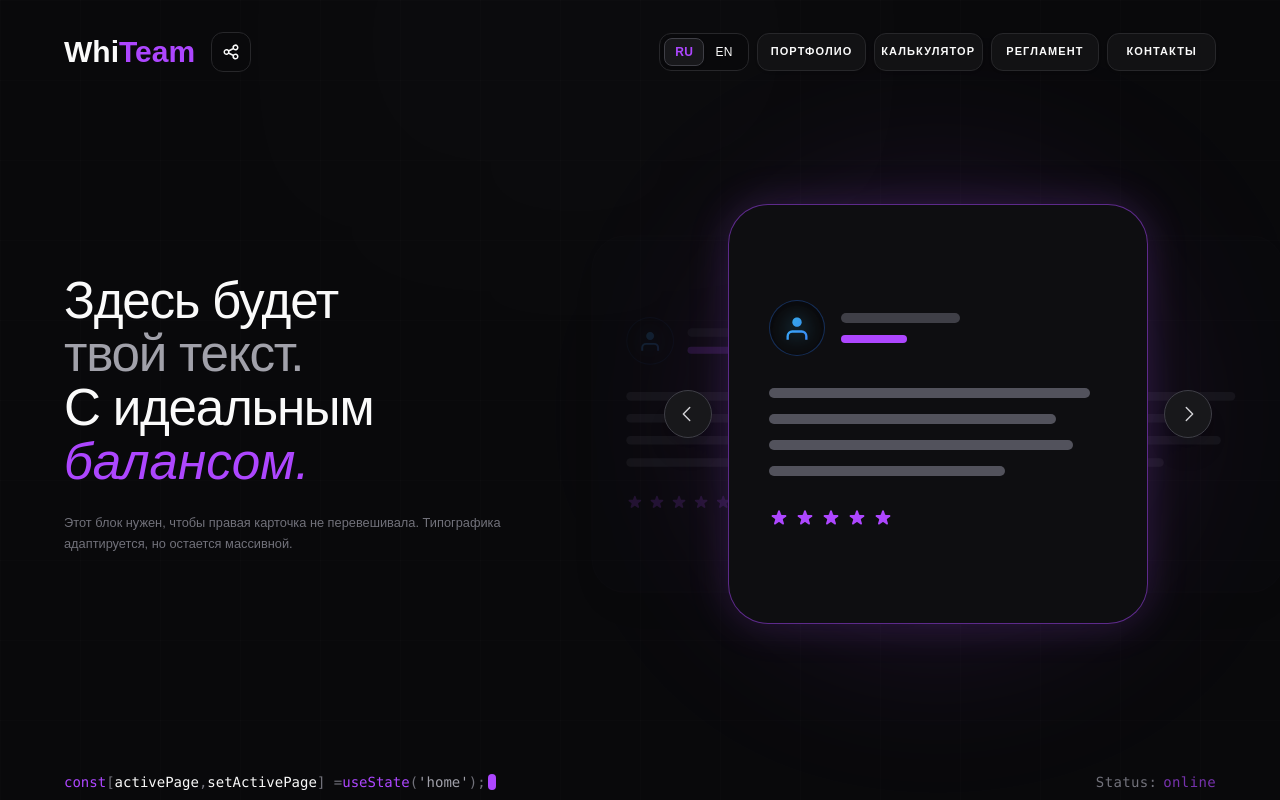
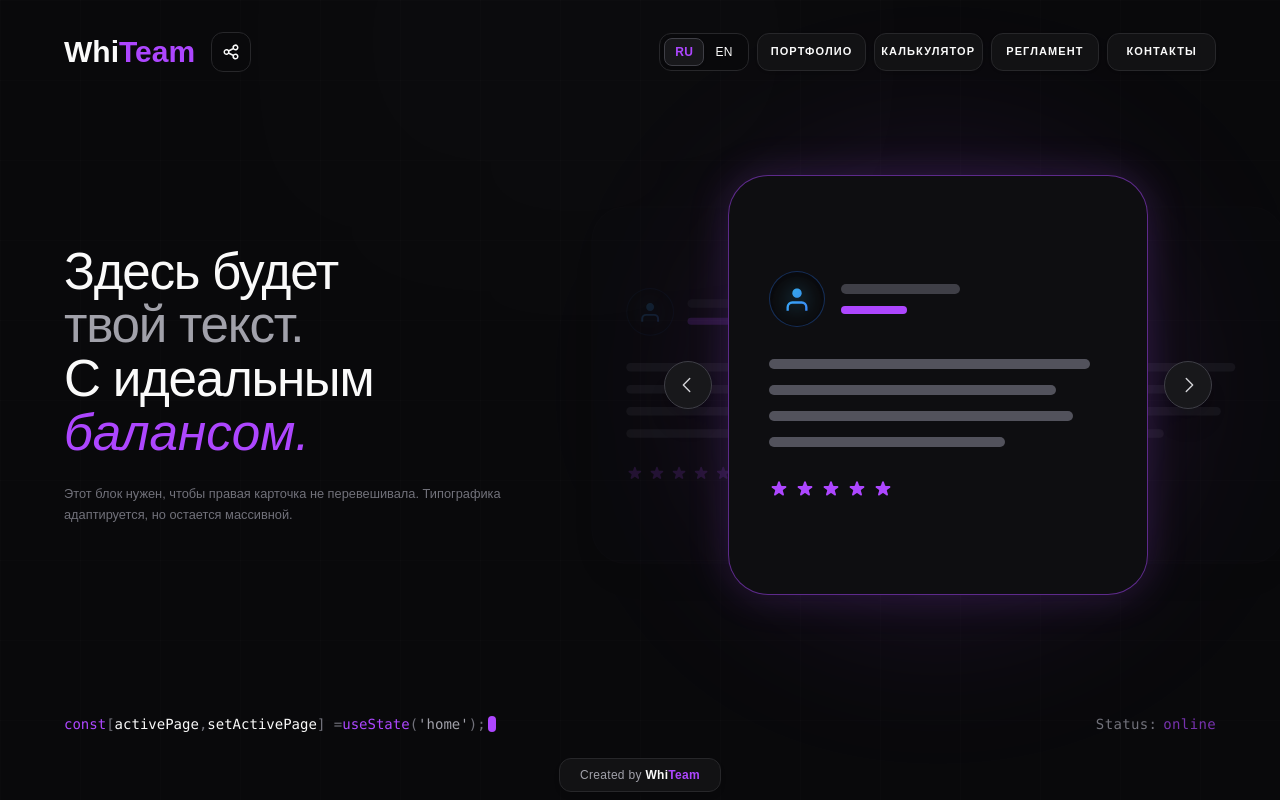
Before and after one commit to chekak87-by/WhiTeam, a React (Vite) app: page / in a window 1280 px wide. Built offline with nearby package versions, Linux system fonts and the light colour scheme.

Commit message:
okey lets go

```diff
--- a/src/App.jsx
+++ b/src/App.jsx
@@ -140,9 +140,11 @@ export default function App() {
     return elements;
   };
 
+  // ФИКС СКРОЛЛА: Плавно поднимаем страницу наверх при любом переходе
   const handleNavClick = (page) => {
     setActivePage(page);
     setIsMenuOpen(false);
+    window.scrollTo({ top: 0, behavior: 'smooth' });
   };
 
   return (
@@ -179,9 +181,12 @@ export default function App() {
       <motion.header initial={{ opacity: 0, y: -20 }} animate={{ opacity: 1, y: 0 }} transition={{ duration: syncDuration, delay: syncDelay, ease: "easeOut" }} className="flex-none w-full flex justify-between xl:grid xl:grid-cols-12 xl:gap-[3vw] items-center relative z-50 shrink-0">
         {/* === ЛОГОТИП И КНОПКА SHARE === */}
         <div className="flex items-center gap-4 xl:col-span-5 relative z-50">
-          <div onClick={() => setActivePage('home')} className="text-3xl md:text-[2.5rem] xl:text-3xl font-semibold cursor-pointer leading-none relative z-20">
+
+          {/* Логотип тоже вызывает handleNavClick, чтобы сбрасывать скролл */}
+          <div onClick={() => handleNavClick('home')} className="text-3xl md:text-[2.5rem] xl:text-3xl font-semibold cursor-pointer leading-none relative z-20">
             Whi<span className="text-purple-500">Team</span>
           </div>
+
           <div className="relative group block">
             <div className="absolute inset-0 bg-purple-500/20 blur-xl opacity-0 group-hover:opacity-100 transition-opacity"></div>
             <button className="relative flex items-center justify-center p-2 md:p-2.5 rounded-xl border border-[#27272A] bg-[#09090B] hover:border-purple-500/50 transition-colors">
@@ -200,10 +205,10 @@ export default function App() {
             <div className={`relative z-10 flex-1 text-center py-1.5 text-xs tracking-wide transition-colors duration-[190ms] shrink-0 ${lang === 'RU' ? 'text-purple-500 font-bold' : 'text-[#FAFAFA] font-medium'}`}>RU</div>
             <div className={`relative z-10 flex-1 text-center py-1.5 text-xs tracking-wide transition-colors duration-[190ms] shrink-0 ${lang === 'EN' ? 'text-purple-500 font-bold' : 'text-[#FAFAFA] font-medium'}`}>EN</div>
           </div>
-          <button onClick={() => setActivePage('portfolio')} className={`xl:flex-1 ${CONFIG.navButtons.base} ${activePage === 'portfolio' ? CONFIG.navButtons.active : CONFIG.navButtons.inactive}`}>{t.portfolio}</button>
-          <button onClick={() => setActivePage('calculator')} className={`xl:flex-1 ${CONFIG.navButtons.base} ${activePage === 'calculator' ? CONFIG.navButtons.active : CONFIG.navButtons.inactive}`}>{t.calculator}</button>
-          <button onClick={() => setActivePage('rules')} className={`xl:flex-1 ${CONFIG.navButtons.base} ${activePage === 'rules' ? CONFIG.navButtons.active : CONFIG.navButtons.inactive}`}>{t.rules}</button>
-          <button onClick={() => setActivePage('contacts')} className={`xl:flex-1 ${CONFIG.navButtons.base} ${activePage === 'contacts' ? CONFIG.navButtons.active : CONFIG.navButtons.inactive}`}>{t.contacts}</button>
+          <button onClick={() => handleNavClick('portfolio')} className={`xl:flex-1 ${CONFIG.navButtons.base} ${activePage === 'portfolio' ? CONFIG.navButtons.active : CONFIG.navButtons.inactive}`}>{t.portfolio}</button>
+          <button onClick={() => handleNavClick('calculator')} className={`xl:flex-1 ${CONFIG.navButtons.base} ${activePage === 'calculator' ? CONFIG.navButtons.active : CONFIG.navButtons.inactive}`}>{t.calculator}</button>
+          <button onClick={() => handleNavClick('rules')} className={`xl:flex-1 ${CONFIG.navButtons.base} ${activePage === 'rules' ? CONFIG.navButtons.active : CONFIG.navButtons.inactive}`}>{t.rules}</button>
+          <button onClick={() => handleNavClick('contacts')} className={`xl:flex-1 ${CONFIG.navButtons.base} ${activePage === 'contacts' ? CONFIG.navButtons.active : CONFIG.navButtons.inactive}`}>{t.contacts}</button>
         </nav>
       </motion.header>
 
@@ -211,7 +216,12 @@ export default function App() {
       <div className="h-12 xl:hidden"></div>
 
       {/* === КОНТЕЙНЕР КОНТЕНТА === */}
-      <div className={`flex-1 w-full flex flex-col relative z-10 max-w-7xl mx-auto ${activePage === 'home' ? 'justify-center my-8 xl:my-0' : 'justify-start pt-4 md:pt-10'}`}>
+      {/* ФИКС: Убрали центрирование на мобилках (justify-start), оставили только на ПК (xl:justify-center) */}
+      <div className={`flex-1 w-full flex flex-col relative z-10 max-w-7xl mx-auto ${
+        activePage === 'home'
+          ? 'justify-start xl:justify-center pt-8 md:pt-12 xl:pt-0'
+          : 'justify-start pt-8 md:pt-12'
+      }`}>
        <AnimatePresence mode="wait">
 
           {/* 1. ГЛАВНАЯ СТРАНИЦА */}
@@ -229,7 +239,6 @@ export default function App() {
            {/* ПРАВАЯ КОЛОНКА (3D-Слайдер Отзывов) */}
               <div className="w-full xl:col-start-7 xl:col-span-6 flex items-center justify-center relative min-h-[400px] xl:min-h-full mt-10 xl:mt-0">
 
-                {/* Контейнер карточки */}
                 <div className="relative w-[320px] h-[320px] sm:w-[380px] sm:h-[380px] xl:w-[420px] xl:h-[420px] shrink-0 flex items-center justify-center z-10 mx-auto">
 
                   {/* Кнопка Влево */}
@@ -276,6 +285,7 @@ export default function App() {
                         }`}
                       >
                         <div className="flex flex-col justify-center h-full gap-6 xl:gap-8">
+
                           <div className="flex items-center gap-4">
                             <div className={`w-12 h-12 xl:w-14 xl:h-14 rounded-full border flex items-center justify-center shrink-0 overflow-hidden relative shadow-inner transition-colors duration-500 ${
                               index === 1
@@ -311,17 +321,20 @@ export default function App() {
                               <div className="w-[25%] h-2 rounded-full bg-purple-500"></div>
                             </div>
                           </div>
+
                           <div className="flex flex-col gap-4">
                             <div className="w-[95%] h-2.5 rounded-full bg-zinc-600"></div>
                             <div className="w-[85%] h-2.5 rounded-full bg-zinc-600"></div>
                             <div className="w-[90%] h-2.5 rounded-full bg-zinc-600"></div>
                             <div className="w-[70%] h-2.5 rounded-full bg-zinc-600"></div>
                           </div>
+
                           <div className="flex gap-1.5">
                             {[...Array(5)].map((_, i) => (
                               <svg key={i} className="w-4 h-4 xl:w-5 xl:h-5 text-purple-500 shrink-0" fill="currentColor" viewBox="0 0 20 20"><path d="M9.049 2.927c.3-.921 1.603-.921 1.902 0l1.07 3.292a1 1 0 00.95.69h3.462c.969 0 1.371 1.24.588 1.81l-2.8 2.034a1 1 0 00-.364 1.118l1.07 3.292c.3.921-.755 1.688-1.54 1.118l-2.8-2.034a1 1 0 00-1.175 0l-2.8 2.034c-.784.57-1.838-.197-1.539-1.118l1.07-3.292a1 1 0 00-.364-1.118L2.98 8.72c-.783-.57-.38-1.81.588-1.81h3.461a1 1 0 00.951-.69l1.07-3.292z"></path></svg>
                             ))}
                           </div>
+
                         </div>
                       </motion.div>
                     );
@@ -335,11 +348,13 @@ export default function App() {
           {activePage === 'contacts' && (
             <motion.main key="contacts" initial={{ opacity: 0, scale: 0.98, filter: "blur(5px)" }} animate={{ opacity: 1, scale: 1, filter: "blur(0px)" }} exit={{ opacity: 0, scale: 0.98, filter: "blur(5px)" }} transition={{ duration: 0.4, ease: "easeOut" }} className="w-full flex flex-col items-center justify-center relative z-10">
               <div className="absolute inset-0 bg-purple-500/5 blur-[100px] pointer-events-none rounded-full"></div>
+
               <div className={`relative z-10 flex flex-col items-center w-full ${CONFIG.sectionWrapper.mobile} ${CONFIG.sectionWrapper.tablet} ${CONFIG.sectionWrapper.laptop} ${CONFIG.sectionWrapper.desktop}`}>
                 <motion.div initial={{ opacity: 0, y: -10 }} animate={{ opacity: 1, y: 0 }} transition={{ duration: 0.5, delay: syncDelay + 0.1 }} className="text-center mb-8 xl:mb-10">
                   <h2 className="text-3xl md:text-4xl font-semibold tracking-tight text-[#FAFAFA] mb-3">{t.contactsTitle}</h2>
                   <p className="text-[#71717A] text-sm md:text-base max-w-md mx-auto font-light leading-relaxed">{t.contactsDesc}</p>
                 </motion.div>
+
                 <div className="grid grid-cols-1 md:grid-cols-2 gap-4 md:gap-6 xl:gap-5 w-full max-w-[900px] mx-auto">
                   {contactsList.map((contact, i) => (
                     <motion.a key={contact.id} href={contact.href} target="_blank" rel="noopener noreferrer" initial={{ opacity: 0, y: 20 }} animate={{ opacity: 1, y: 0 }} transition={{ duration: 0.4, delay: syncDelay + 0.2 + (i * 0.1), ease: "easeOut" }} className="select-none relative group p-5 md:p-8 xl:p-6 rounded-[1.5rem] md:rounded-[2rem] border border-[#27272A] bg-[#0E0E11] hover:bg-[#121214] hover:border-purple-500/40 transition-all duration-[250ms] flex items-center justify-between overflow-hidden shadow-sm hover:shadow-[0_10px_30px_-15px_rgba(168,85,247,0.2)] transform-gpu">
@@ -379,7 +394,26 @@ export default function App() {
           </motion.div>
         )}
 
-          {/* 4. РАЗДЕЛ "КАЛЬКУЛЯТОР" */}
+          {/* 4. РАЗДЕЛ "РЕГЛАМЕНТ" И "КАЛЬКУЛЯТОР" (Оставлена твоя запасная заглушка) */}
+          {activePage === '' && (
+            <motion.main key="rules-placeholder" initial={{ opacity: 0, scale: 0.98, filter: "blur(5px)" }} animate={{ opacity: 1, scale: 1, filter: "blur(0px)" }} exit={{ opacity: 0, scale: 0.98, filter: "blur(5px)" }} transition={{ duration: 0.4, ease: "easeOut" }} className="w-full flex items-center justify-center relative z-10">
+              <div className="relative flex justify-center w-full px-6">
+                <div className="absolute inset-0 bg-purple-500/5 blur-[80px] rounded-[3rem] pointer-events-none"></div>
+                <div className={`rounded-[2.5rem] border border-[#27272A] bg-[#0E0E11] flex flex-col items-center justify-center shadow-[inset_0_1px_0_rgba(255,255,255,0.04),0_20px_40px_rgba(0,0,0,0.4)] relative overflow-hidden transform-gpu w-full ${CONFIG.devCard.mobile} ${CONFIG.devCard.tablet} ${CONFIG.devCard.laptop} ${CONFIG.devCard.desktop}`}>
+                  <div className="absolute top-0 left-1/2 -translate-x-1/2 w-1/3 h-[1px] bg-gradient-to-r from-transparent via-purple-500/50 to-transparent"></div>
+                  <div className="relative flex items-center justify-center mb-6 md:mb-10 w-12 h-12 md:w-16 md:h-16 xl:w-14 xl:h-14 shrink-0">
+                    <div className="absolute w-full h-full border-[1.5px] border-[#3F3F46] rounded-md animate-[spin_6s_linear_infinite]"></div>
+                    <div className="absolute w-full h-full border-[1.5px] border-[#3F3F46] rounded-md rotate-45 animate-[spin_6s_linear_infinite_reverse]"></div>
+                    <div className="w-2.5 h-2.5 md:w-3.5 md:h-3.5 xl:w-3 xl:h-3 bg-purple-500 rounded-sm shadow-[0_0_15px_rgba(168,85,247,0.8)] animate-pulse relative z-10"></div>
+                  </div>
+                  <h2 className="select-none text-xl md:text-2xl xl:text-xl font-medium text-[#FAFAFA] tracking-[0.15em] uppercase text-center mb-2 md:mb-4 xl:mb-3">{t.inDevelopment}</h2>
+                  <p className="select-none text-sm md:text-base xl:text-sm text-[#71717A] text-center font-light">{t.soon}</p>
+                </div>
+              </div>
+            </motion.main>
+          )}
+
+      {/* 5. РАЗДЕЛ "КАЛЬКУЛЯТОР" */}
       {activePage === 'calculator' && (
         <motion.div
           key="calculator"
@@ -395,7 +429,7 @@ export default function App() {
         </motion.div>
       )}
 
-          {/* 5. РАЗДЕЛ "РЕГЛАМЕНТ" */}
+      {/* 6. РАЗДЕЛ "РЕГЛАМЕНТ" */}
       {activePage === 'rules' && (
         <motion.div
           key="rules"
@@ -414,8 +448,8 @@ export default function App() {
         </AnimatePresence>
       </div>
 
-      {/* === ФУТЕР === */}
-      {activePage !== 'calculator' && activePage !== 'portfolio' && activePage !== 'rules' && (
+      {/* === ФУТЕР (Вернули твою оригинальную логику отображения) === */}
+      {activePage !== 'calculator' && (
         <motion.footer
           initial={{ opacity: 0, y: 15 }} animate={{ opacity: 1, y: 0 }} transition={{ duration: syncDuration, delay: syncDelay + 0.4, ease: "easeOut" }}
           className={`w-full flex flex-col relative z-40 transform-gpu shrink-0 mt-auto pt-4 ${CONFIG.footer.bottomOffset.mobile} ${CONFIG.footer.bottomOffset.tablet} ${CONFIG.footer.bottomOffset.desktop}`}
@@ -433,6 +467,14 @@ export default function App() {
               </motion.div>
             </div>
           </div>
+
+          <div className={`flex justify-center w-full ${CONFIG.footer.gap.mobile} ${CONFIG.footer.gap.tablet} ${CONFIG.footer.gap.desktop}`}>
+            <a href="/" className="select-none px-5 py-2 border border-[#27272A] rounded-xl bg-[#121214] flex items-center shadow-md hover:border-purple-500/50 hover:bg-[#18181B] hover:-translate-y-1 transition-all duration-[190ms] ease-out group">
+              <span className="text-[11px] md:text-xs font-medium tracking-wide text-[#A1A1AA] group-hover:text-[#FAFAFA] transition-colors">
+                Created by <span className="text-[#FAFAFA] font-semibold">Whi</span><span className="text-purple-500 font-semibold">Team</span>
+              </span>
+            </a>
+          </div>
         </motion.footer>
       )}
 
```
Lines whose indentation alone changed are shown as unchanged.
